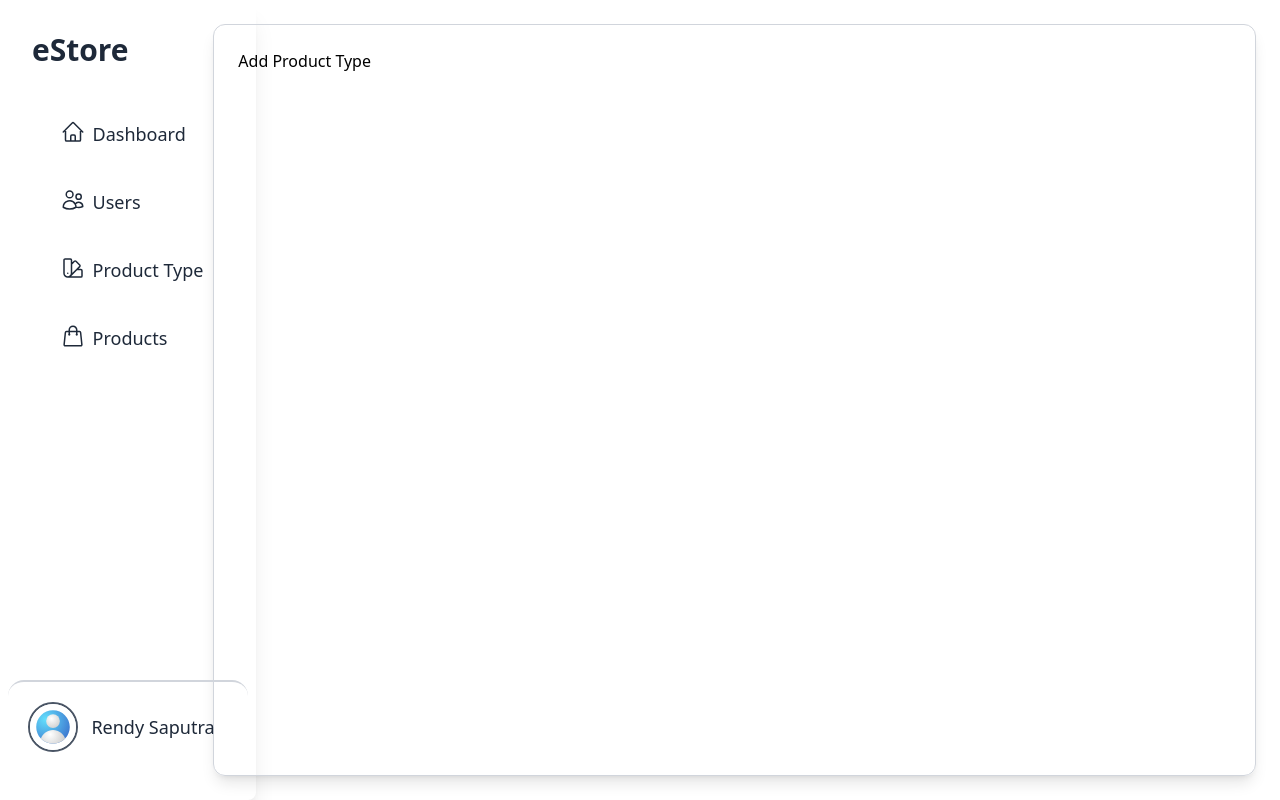
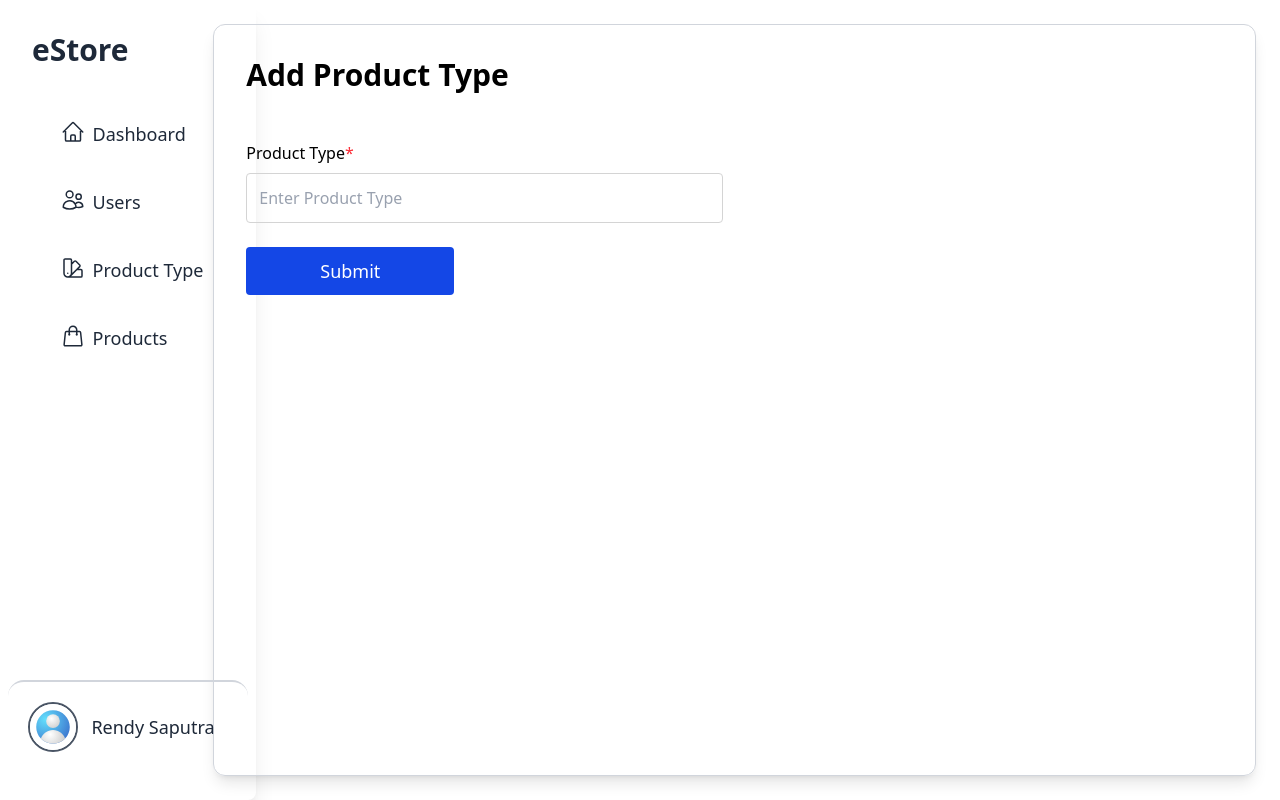
Before and after one commit to rensaputra/react19-bootcamp, a Next.js app in the folder 20-MyStore-AdminSection/project/admin/: page /product-type/add in a window 1280 px wide. Built offline with nearby package versions, Linux system fonts and the light colour scheme.

Commit message:
feat: add product type

```diff
--- a/20-MyStore-AdminSection/project/admin/src/app/(withLayout)/product-type/add/page.tsx
+++ b/20-MyStore-AdminSection/project/admin/src/app/(withLayout)/product-type/add/page.tsx
@@ -1,5 +1,11 @@
-const AddProductTypePage = () => {
-  return <div>Add Product Type</div>;
+import AddProductTypeScreen from "@/screens/product-type/add";
+
+const AddProductTypePage = ({
+  searchParams,
+}: {
+  searchParams: { error: string };
+}) => {
+  return <AddProductTypeScreen searchParams={searchParams} />;
 };
 
 export default AddProductTypePage;
--- /dev/null
+++ b/20-MyStore-AdminSection/project/admin/src/screens/product-type/add/index.tsx
@@ -0,0 +1,35 @@
+import Label from "@/app/components/ui/Label";
+import { Button } from "@/app/components/ui/Button";
+import { Input } from "@/app/components/ui/Input";
+
+const AddProductTypePage = async ({
+  searchParams,
+}: {
+  searchParams: { error: string };
+}) => {
+  const { error } = await searchParams;
+
+  return (
+    <div>
+      <h1 className="text-3xl font-semibold p-2">Add Product Type</h1>
+      <form action="" className="grid gap-x-6 gap-y-4 mt-10 grid-cols-2 px-2">
+        {error && (
+          <div className="col-span-2 border border-red-500 rounded-xl px-5 py-3 bg-red-50 w-fit">
+            <span className="text-red-500 col-span-2 text-md my-0 font-medium">
+              {error}
+            </span>
+          </div>
+        )}
+        <div className="grid gap-2">
+          <Label required>Product Type</Label>
+          <Input type="text" placeholder="Enter Product Type" name="name" />
+        </div>
+        <Button className="w-52 col-span-2 mt-2" type="submit">
+          Submit
+        </Button>
+      </form>
+    </div>
+  );
+};
+
+export default AddProductTypePage;
```
